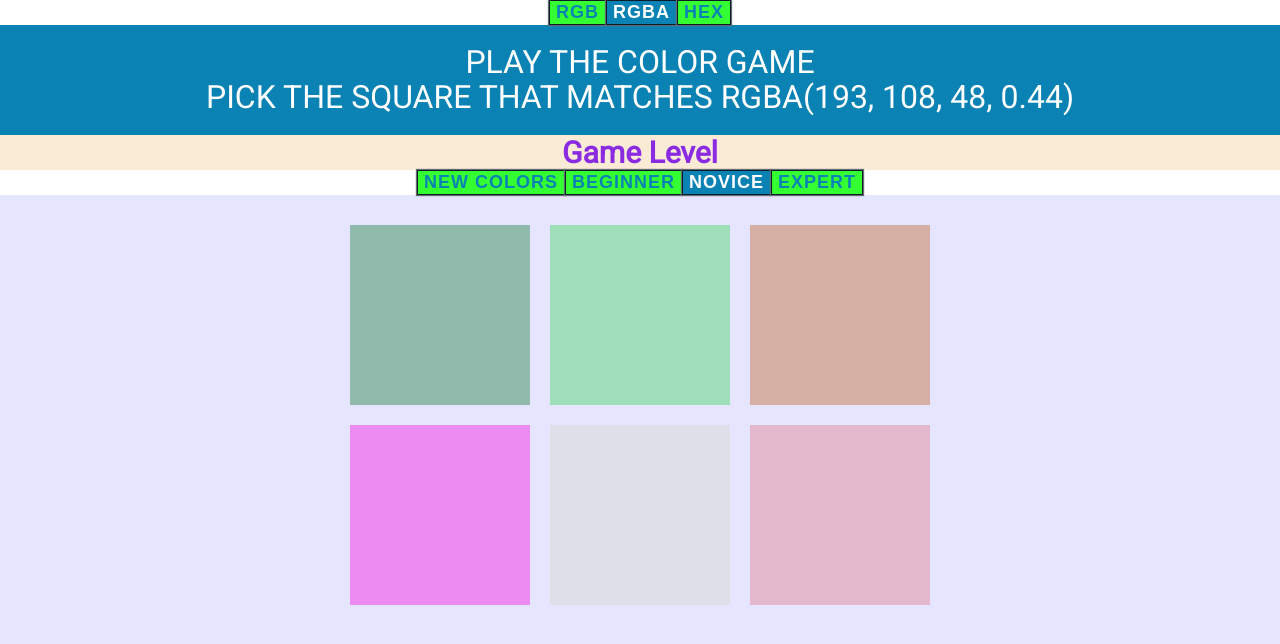
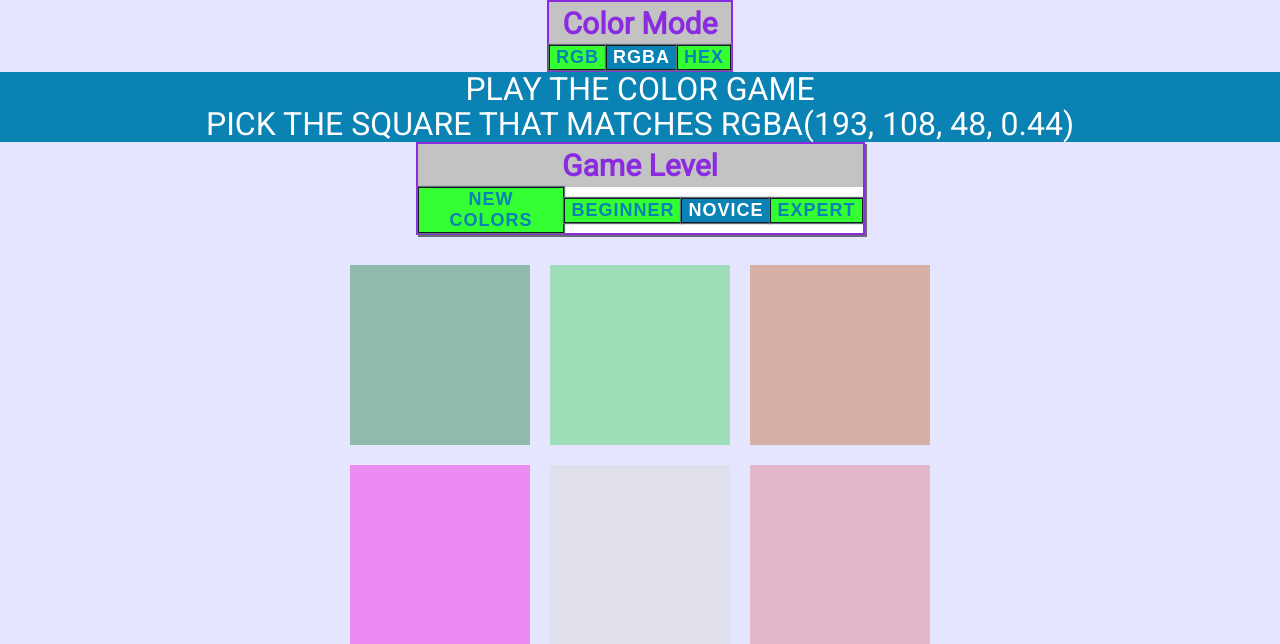
Before and after one commit to GreatDeveloper66/color_game, a PHP site: page / in a window 1280 px wide. Shown: the top 644 px of the page. Run offline with PHP 8.4, Linux system fonts and the light colour scheme; some libraries are stand-ins or nearby versions.

Commit message:
Made sytling changes to game

```diff
--- a/css/color_game.css
+++ b/css/color_game.css
@@ -1,36 +1,51 @@
 @import url("https://fonts.googleapis.com/css?family=Roboto");
-/* line 10, /Users/adam/Desktop/My_Documents/Coding/Projects/color_game/css/color_game.scss */
+/* line 13, /Users/adam/Desktop/My_Documents/Coding/Projects/color_game/css/color_game.scss */
 .divalignment, body .subheading, body #stripe {
   display: flex;
   justify-content: center;
   align-items: center; }
 
-/* line 16, /Users/adam/Desktop/My_Documents/Coding/Projects/color_game/css/color_game.scss */
+/* line 19, /Users/adam/Desktop/My_Documents/Coding/Projects/color_game/css/color_game.scss */
+.columnalignment, body .gamelevel, body .modebox {
+  display: flex;
+  flex-direction: column;
+  justify-content: center;
+  align-items: center; }
+
+/* line 33, /Users/adam/Desktop/My_Documents/Coding/Projects/color_game/css/color_game.scss */
 body {
+  width: auto;
+  height: auto;
+  margin: 0;
+  padding: 0;
   background-color: rgba(0, 0, 255, 0.1);
-  margin: 0;
-  font-family: "Roboto", sans-serif; }
-  /* line 20, /Users/adam/Desktop/My_Documents/Coding/Projects/color_game/css/color_game.scss */
-  body .subheading {
-    /*
-		display: flex;
-		justify-content: center;
-		align-items: center;
-		*/
-    background-color: antiquewhite; }
-    /* line 28, /Users/adam/Desktop/My_Documents/Coding/Projects/color_game/css/color_game.scss */
-    body .subheading h2 {
-      font-size: 30px;
-      color: blueviolet;
-      margin: 0; }
-  /* line 36, /Users/adam/Desktop/My_Documents/Coding/Projects/color_game/css/color_game.scss */
+  font-family: "Roboto"; }
+  /* line 41, /Users/adam/Desktop/My_Documents/Coding/Projects/color_game/css/color_game.scss */
+  body .subheading h2 {
+    width: auto;
+    height: auto;
+    margin: 2px;
+    padding: 2px;
+    font-size: 30px;
+    color: blueviolet;
+    background: transparent; }
+  /* line 49, /Users/adam/Desktop/My_Documents/Coding/Projects/color_game/css/color_game.scss */
+  body .gamelevel {
+    width: 445px;
+    height: auto;
+    margin: auto;
+    padding: 2;
+    border: 2px solid blueviolet;
+    box-shadow: 2px 2px #656d74;
+    background-color: #c3c3c3; }
+  /* line 56, /Users/adam/Desktop/My_Documents/Coding/Projects/color_game/css/color_game.scss */
+  body .modebox {
+    border: 2px solid blueviolet;
+    background-color: #c3c3c3; }
+  /* line 61, /Users/adam/Desktop/My_Documents/Coding/Projects/color_game/css/color_game.scss */
   body #stripe {
-    /*
-		display: flex;
-		justify-content: center;
-		*/
     background-color: white; }
-    /* line 43, /Users/adam/Desktop/My_Documents/Coding/Projects/color_game/css/color_game.scss */
+    /* line 65, /Users/adam/Desktop/My_Documents/Coding/Projects/color_game/css/color_game.scss */
     body #stripe button {
       border: solid #0e1b26 1px;
       box-shadow: 0 0 1px 1px #656d74;
@@ -45,71 +60,71 @@ body {
       -webkit-transition: all 0.3s;
       -moz-transition: all 0.3s;
       outline: none;
-      cursor: pointer;
-      font-size: 14px; }
-      /* line 59, /Users/adam/Desktop/My_Documents/Coding/Projects/color_game/css/color_game.scss */
-      body #stripe button :hover {
-        color: white;
-        background-color: #0a82b4; }
-    /* line 64, /Users/adam/Desktop/My_Documents/Coding/Projects/color_game/css/color_game.scss */
+      font-size: 14px;
+      cursor: pointer; }
+    /* line 83, /Users/adam/Desktop/My_Documents/Coding/Projects/color_game/css/color_game.scss */
     body #stripe .selected {
       color: white;
       background-color: #0a82b4; }
-    /* line 69, /Users/adam/Desktop/My_Documents/Coding/Projects/color_game/css/color_game.scss */
+    /* line 89, /Users/adam/Desktop/My_Documents/Coding/Projects/color_game/css/color_game.scss */
     body #stripe span #message {
       display: inline-block;
       width: 20%; }
-  /* line 75, /Users/adam/Desktop/My_Documents/Coding/Projects/color_game/css/color_game.scss */
+  /* line 96, /Users/adam/Desktop/My_Documents/Coding/Projects/color_game/css/color_game.scss */
   body h1 {
+    width: auto;
+    height: auto;
+    margin: 0;
+    padding: "20px 0";
     text-align: center;
     line-height: 1.1;
     font-weight: normal;
     color: white;
     background: #0a82b4;
-    margin: 0;
-    text-transform: uppercase;
-    padding: 20px 0; }
-    /* line 85, /Users/adam/Desktop/My_Documents/Coding/Projects/color_game/css/color_game.scss */
+    text-transform: uppercase; }
+    /* line 106, /Users/adam/Desktop/My_Documents/Coding/Projects/color_game/css/color_game.scss */
     body h1 span #mainHeading {
       font-size: 35px; }
-    /* line 88, /Users/adam/Desktop/My_Documents/Coding/Projects/color_game/css/color_game.scss */
+    /* line 110, /Users/adam/Desktop/My_Documents/Coding/Projects/color_game/css/color_game.scss */
     body h1 span #colorDisplay {
       font-size: 18px; }
-  /* line 93, /Users/adam/Desktop/My_Documents/Coding/Projects/color_game/css/color_game.scss */
+  /* line 116, /Users/adam/Desktop/My_Documents/Coding/Projects/color_game/css/color_game.scss */
   body #container {
     margin: 20px auto;
     max-width: 600px; }
-    /* line 96, /Users/adam/Desktop/My_Documents/Coding/Projects/color_game/css/color_game.scss */
+    /* line 120, /Users/adam/Desktop/My_Documents/Coding/Projects/color_game/css/color_game.scss */
     body #container .square {
       width: 30%;
+      height: auto;
+      margin: 1.66%;
+      padding: 0;
       background: violet;
       padding-bottom: 30%;
       float: left;
-      margin: 1.66%;
       transition: background 0.6s;
       -webkit-transition: background 0.6s;
       -moz-transition: background 0.6s;
       cursor: pointer; }
-      /* line 106, /Users/adam/Desktop/My_Documents/Coding/Projects/color_game/css/color_game.scss */
+      /* line 130, /Users/adam/Desktop/My_Documents/Coding/Projects/color_game/css/color_game.scss */
       body #container .square :hover {
         border-radius: 15%; }
 
 @media only screen and (min-width: 768px) {
-  /* line 117, /Users/adam/Desktop/My_Documents/Coding/Projects/color_game/css/color_game.scss */
+  /* line 141, /Users/adam/Desktop/My_Documents/Coding/Projects/color_game/css/color_game.scss */
   body h1 span #mainHeading {
     font-size: 35px; }
-  /* line 120, /Users/adam/Desktop/My_Documents/Coding/Projects/color_game/css/color_game.scss */
+  /* line 145, /Users/adam/Desktop/My_Documents/Coding/Projects/color_game/css/color_game.scss */
   body h1 span #colorDisplay {
     font-size: 25px; }
-  /* line 126, /Users/adam/Desktop/My_Documents/Coding/Projects/color_game/css/color_game.scss */
+  /* line 152, /Users/adam/Desktop/My_Documents/Coding/Projects/color_game/css/color_game.scss */
   body #stripe button {
     font-size: 18px; } }
 
 @media only screen and (min-width: 992px) {
-  /* line 137, /Users/adam/Desktop/My_Documents/Coding/Projects/color_game/css/color_game.scss */
+  /* line 163, /Users/adam/Desktop/My_Documents/Coding/Projects/color_game/css/color_game.scss */
   body h1 span #mainHeading {
     font-size: 45px; }
-  /* line 140, /Users/adam/Desktop/My_Documents/Coding/Projects/color_game/css/color_game.scss */
+  /* line 167, /Users/adam/Desktop/My_Documents/Coding/Projects/color_game/css/color_game.scss */
   body h1 span #colorDisplay {
     font-size: 30px; } }
 
--- a/css/color_game.scss
+++ b/css/color_game.scss
@@ -1,11 +1,14 @@
 @import url("https://fonts.googleapis.com/css?family=Roboto");
 $backcol: rgba(0, 0, 255, 0.1);
-$family: "Roboto", sans-serif;
-$wht: rgba(255,255,255,1);
-$stlblue: rgba(10, 130, 180,1);
-$blackpearl: rgba(14,27,38,1);
-$midgrey: rgba(101,109,116,1);
-$viol: rgba(238,130,238,1);
+$family: "Roboto";
+$wht: rgba(255, 255, 255, 1);
+$stlblue: rgba(10, 130, 180, 1);
+$blackpearl: rgba(14, 27, 38, 1);
+$midgrey: rgba(101, 109, 116, 1);
+$viol: rgba(238, 130, 238, 1);
+$blueviolet: rgba(138, 43, 226, 1);
+$antiquewhite: rgba(250, 235, 215, 1);
+$lightgrey: rgba(195,195,195,1);
 
 .divalignment {
 	display: flex;
@@ -13,33 +16,52 @@ $viol: rgba(238,130,238,1);
 	align-items: center;
 }
 
-body {
-	background-color: $backcol;
-	margin: 0;
-	font-family: $family;
-	.subheading {
-		/*
+.columnalignment {
 	display: flex;
+	flex-direction: column;
 	justify-content: center;
 	align-items: center;
-		*/
+}
+
+@mixin divsize($width:auto, $height:auto, $margin:auto, $padding:0) {
+	width: $width;
+	height: $height;
+	margin: $margin;
+	padding: $padding;
+}
+
+body {
+	@include divsize(auto, auto, 0, 0);
+	background-color: $backcol;
+	font-family: $family;
+
+	.subheading {
 		@extend .divalignment;
-		background-color: antiquewhite;
+
 		h2 {
+			@include divsize(auto,auto,2px,2px)
 			font-size: 30px;
-			color: blueviolet;
-			margin: 0;
+			color: $blueviolet;
+			background: transparent;
 
 		}
 	}
-
+	.gamelevel {
+		@extend .columnalignment;
+		@include divsize(445px,auto,auto,2);
+		border: 2px solid $blueviolet;
+		box-shadow: 2px 2px $midgrey;
+		background-color: $lightgrey;
+	}
+	.modebox {
+		@extend .columnalignment;
+		border: 2px solid $blueviolet;
+		background-color: $lightgrey;
+	}
 	#stripe {
 		@extend .divalignment;
-		/*
-		display: flex;
-		justify-content: center;
-		*/
 		background-color: $wht;
+
 		button {
 			border: solid $blackpearl 1px;
 			box-shadow: 0 0 1px 1px $midgrey;
@@ -54,17 +76,15 @@ body {
 			-webkit-transition: all 0.3s;
 			-moz-transition: all 0.3s;
 			outline: none;
+			font-size: 14px;
 			cursor: pointer;
-    font-size: 14px;
-			:hover {
-				color: $wht;
-    background-color: $stlblue;
 		}
-		}
+
 		.selected {
 			color: $wht;
 			background-color: $stlblue;
 		}
+
 		span {
 			#message {
 				display: inline-block;
@@ -72,37 +92,41 @@ body {
 			}
 		}
 	}
+
 	h1 {
+		@include divsize(auto,auto,0,"20px 0");
 		text-align: center;
 		line-height: 1.1;
 		font-weight: normal;
 		color: $wht;
 		background: $stlblue;
-  margin: 0;
 		text-transform: uppercase;
-  padding: 20px 0;
+
 		span {
 			#mainHeading {
 				font-size: 35px;
 			}
+
 			#colorDisplay {
 				font-size: 18px;
 			}
 		}
 	}
+
 	#container {
 		margin: 20px auto;
 		max-width: 600px;
+
 		.square {
-			 width: 30%;
+			@include divsize(30%, auto, 1.66%, 0);
 			background: $viol;
 			padding-bottom: 30%;
 			float: left;
-      margin: 1.66%;
 			transition: background 0.6s;
 			-webkit-transition: background 0.6s;
 			-moz-transition: background 0.6s;
 			cursor: pointer;
+
 			:hover {
 				border-radius: 15%;
 			}
@@ -110,18 +134,20 @@ body {
 	}
 }
 
-@media only screen and (min-width:768px){
+@media only screen and (min-width:768px) {
 	body {
-		h1{
+		h1 {
 			span {
 				#mainHeading {
 					font-size: 35px
 				}
+
 				#colorDisplay {
 					font-size: 25px;
 				}
 			}
 		}
+
 		#stripe {
 			button {
 				font-size: 18px;
@@ -130,13 +156,14 @@ body {
 	}
 }
 
-@media only screen and (min-width:992px){
+@media only screen and (min-width:992px) {
 	body {
 		h1 {
 			span {
 				#mainHeading {
 					font-size: 45px;
 				}
+
 				#colorDisplay {
 					font-size: 30px;
 				}
--- a/index.html
+++ b/index.html
@@ -9,16 +9,23 @@
 </head>
 
 <body>
+<div class="subheading">
+<div class="modebox">
+	<h2>Color Mode</h2>
+
 	<div id="stripe">
 		<button class="format">RGB</button>
 		<button class="format selected">RGBA</button>
 		<button class="format">HEX</button>
+	</div>
+	</div>
 	</div>
 	<h1>
 		<span id="mainHeading">Play The Color Game</span>
 		<br>
 		<span id="colorDisplay"></span>
 	</h1>
+	<div class="gamelevel">
 	<div class="subheading">
 	<h2>Game Level</h2>
 	</div>
@@ -29,7 +36,7 @@
 		<button class="mode selected">NOVICE</button>
 		<button class="mode">EXPERT</button>
 	</div>
-
+	</div>
 	<div id="container">
 		<div class="square"></div>
 		<div class="square"></div>
```
Also changed, not shown: 1 other file. Lines whose indentation alone changed are shown as unchanged.
